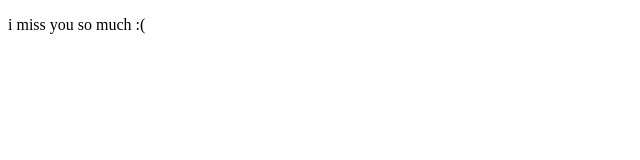
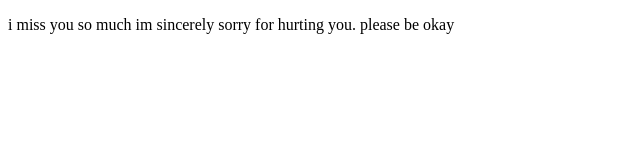
Before and after one commit to unflowered/uf, a plain HTML site: page index.html in a window 1280 px wide. Shown: the whole page, without its empty margins (0-640 px from the left). Drawn offline with Linux system fonts and the light colour scheme.

Commit message:
Update index.html

```diff
--- a/index.html
+++ b/index.html
@@ -2,7 +2,7 @@
 <html>
 <body>
 
-<p>i miss you so much :(</p>
+<p>i miss you so much im sincerely sorry for hurting you. please be okay</p>
 
 </body>
 </html>
```
